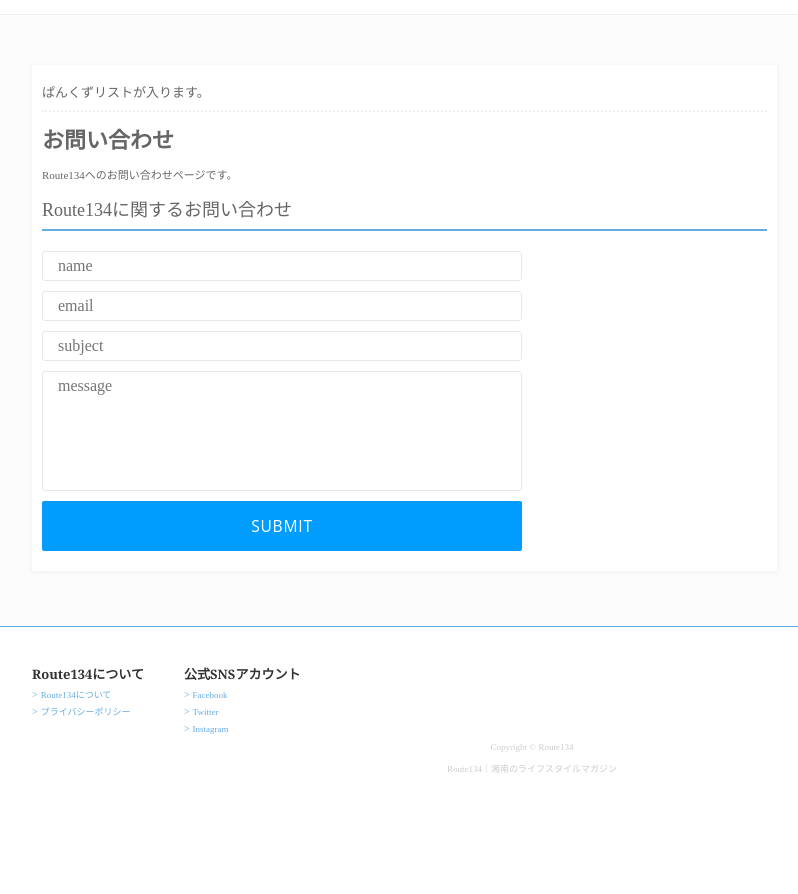
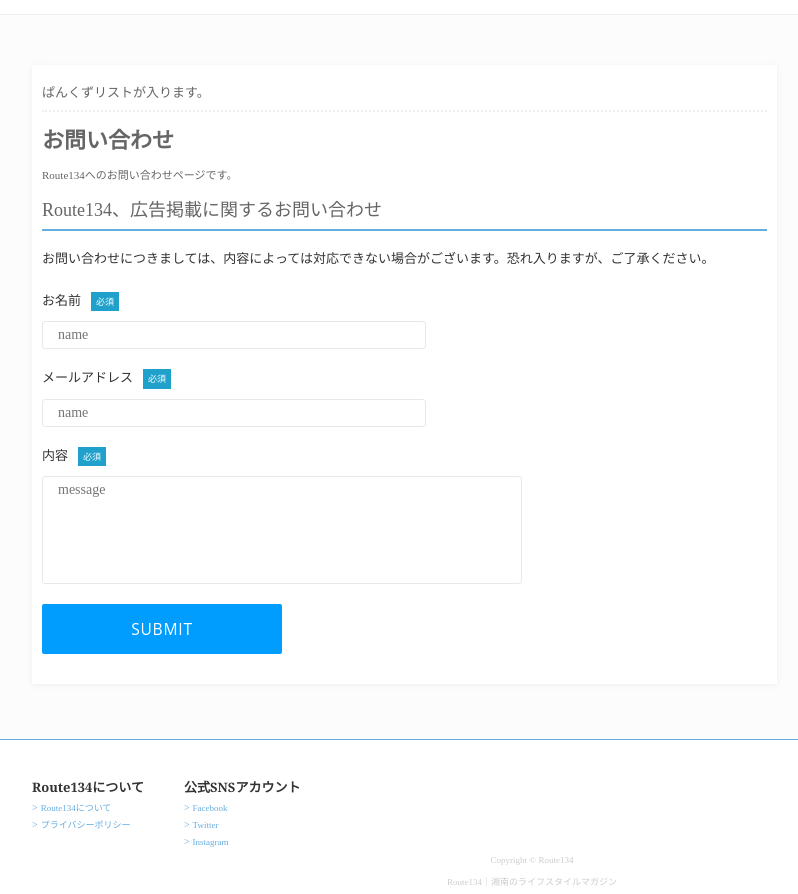
Before and after one commit to project-SY/route134, a PHP site: page /contact.php in a window 1280 px wide. Shown: the part 181-1075 px from the top of the page, without its empty margins (108-906 px from the left). Before the commit the page ends 954 px from the top, so only its background shows below. Run offline with PHP 8.4, Linux system fonts and the light colour scheme; some libraries are stand-ins or nearby versions.

Commit message:
modefied contact.php

```diff
--- a/contact.php
+++ b/contact.php
@@ -7,12 +7,19 @@
 				</div>
 				<h2>お問い合わせ</h2>
 				<p class="discription">Route134へのお問い合わせページです。</p>
-				<h3>Route134に関するお問い合わせ</h3>
+				<h3>Route134、広告掲載に関するお問い合わせ</h3>
+				<p class="notice">お問い合わせにつきましては、内容によっては対応できない場合がございます。恐れ入りますが、ご了承ください。</p>
 				<form class="contact-form">
-					<p><input type="text" name="name" maxlength="255" placeholder="name"></p>
-					<p><input type="text" name="email" maxlength="255" placeholder="email"></p>
-					<p><input type="text" name="subject" maxlength="255" placeholder="subject"></p>
 					<p>
+						<label>お名前<span class="required">必須</span></label>
+						<input type="text" name="name" maxlength="255" placeholder="name">
+					</p>
+					<p>
+						<label>メールアドレス<span class="required">必須</span></label>
+						<input type="text" name="name" maxlength="255" placeholder="name">
+					</p>
+					<p>
+						<label>内容<span class="required">必須</span></label>
 						<textarea name="message" rows="6" maxlength="255" placeholder="message"></textarea>
 					</p>
 					<p>
--- a/css/sub_pc.css
+++ b/css/sub_pc.css
@@ -140,12 +140,30 @@
 	font-size:11px;
 }
 
+#contact .notice {
+	margin-bottom:25px;
+}
+
 #contact .contact-form {
 	width:480px;
 }
 
 #contact .contact-form p {
+	margin-bottom:20px;
+}
+
+#contact .contact-form label {
+	display:inline-block;
 	margin-bottom:10px;
+}
+
+#contact .contact-form label span {
+	display:inline-block;
+	margin-left:10px;
+	padding:2px 5px;
+	background-color:#1fa1cc;
+	color:#fff;
+	font-size:9px;
 }
 
 #contact input[type="text"],
@@ -153,13 +171,21 @@
 textarea {
 	display: block;
 	box-sizing:border-box;
-	width:100%;
-  	font-size: 16px;
+  	font-size: 14px;
   	padding: 5px 0px 5px 15px;
   	font-family: 'Quicksand',"Yu Gothic",YuGothic;
   	border: solid 1px #e8e8e8;
   	border-radius: 3px;
   	resize: none;
+}
+
+#contact input[type="text"],
+#contact input[type="email"] {
+	width:80%;
+}
+
+textarea {
+	width:100%;
 }
 
 #contact input[type="text"]:focus,
@@ -171,7 +197,7 @@
 
 
 input[type="submit"] {
-	width:100%;
+	width:50%;
 	-webkit-appearance: none;
   	background: #009dff;
   	border: none;
```
